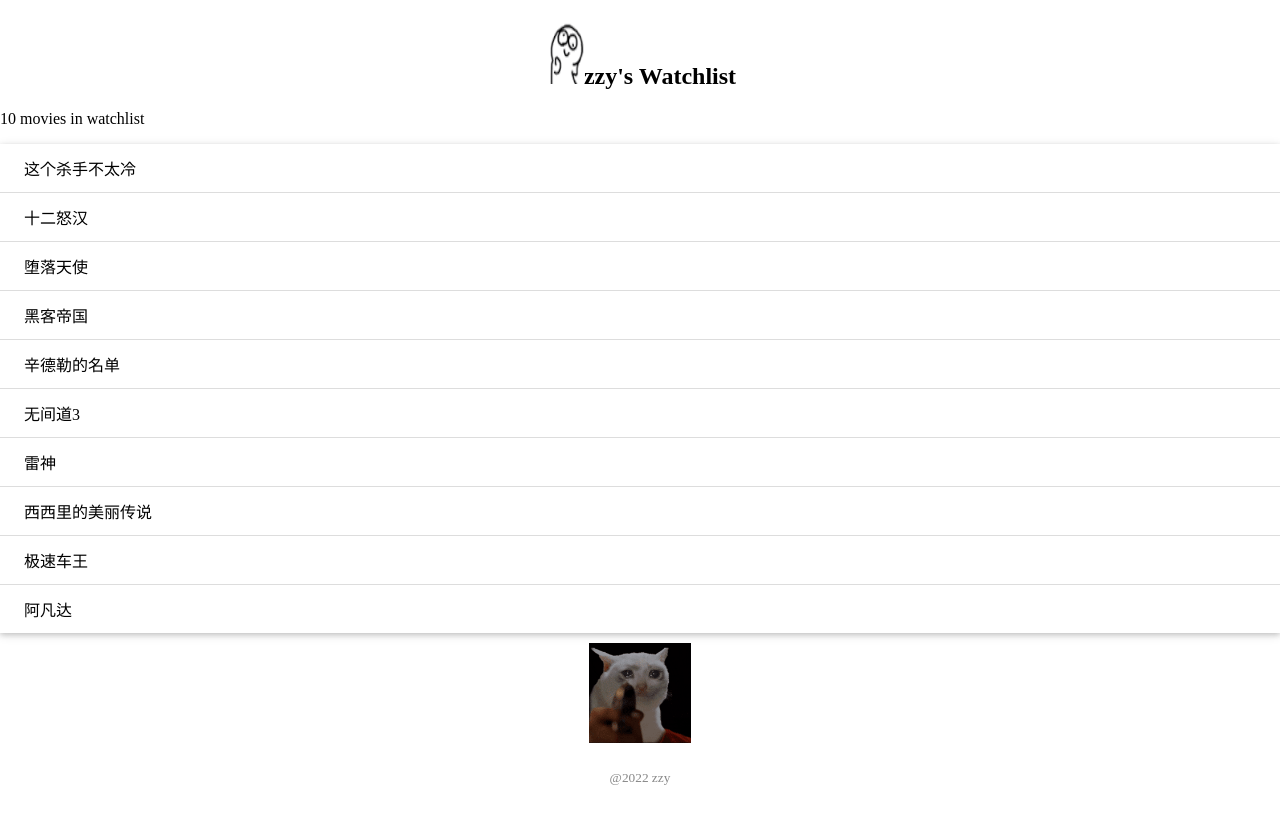
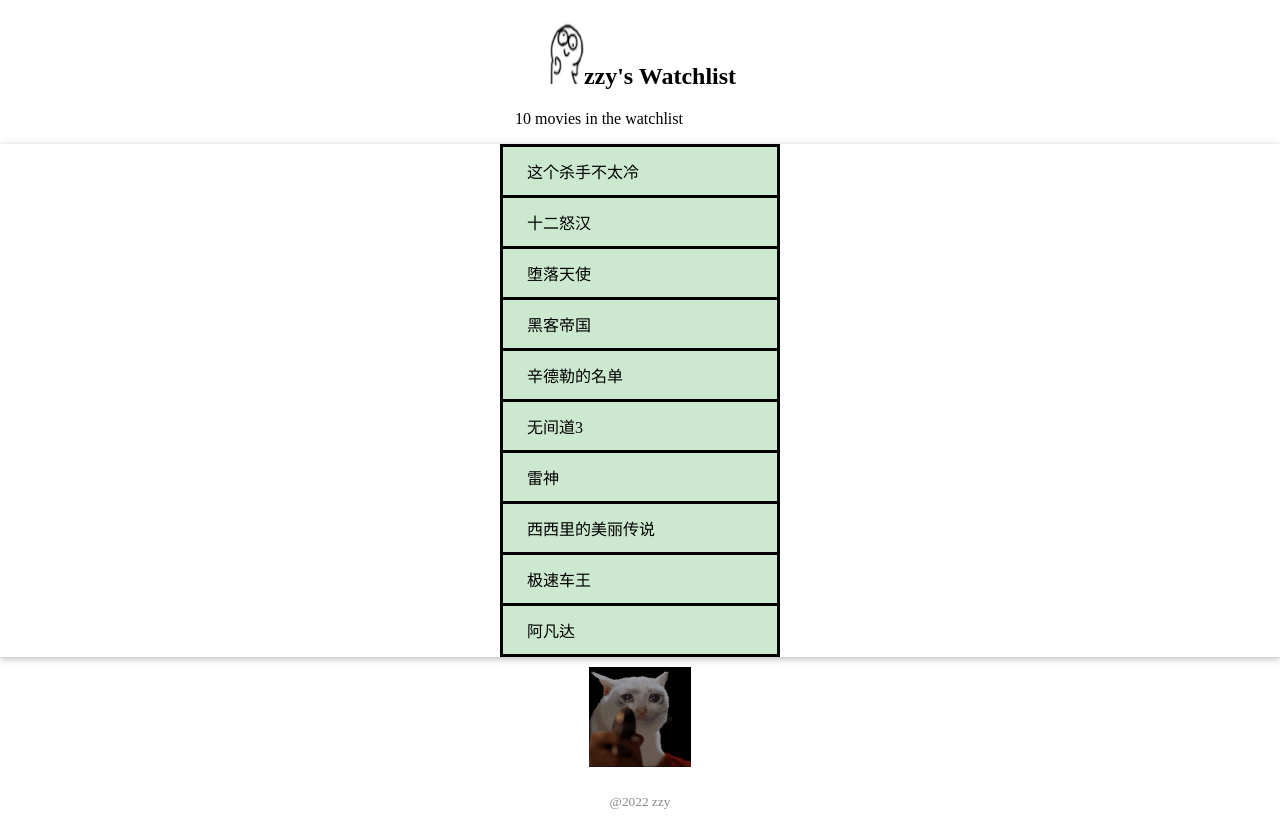
Before and after one commit to zhuangzhiyong123/listweb, a Flask app: page / in a window 1280 px wide. Before the commit the page ends 785 px from the top, so only its background shows below. Run offline with Flask 2, Linux system fonts and the light colour scheme.

```diff
--- a/app.py
+++ b/app.py
@@ -1,6 +1,30 @@
 from flask import Flask, render_template
+from flask_sqlalchemy import SQLAlchemy  # 导入扩展类
+
+# 设置数据库 URI
+import os
+import sys
+WIN = sys.platform.startswith('win')
+if WIN:  # 如果是 Windows 系统，使用三个斜线
+    prefix = 'sqlite:///'
+else:  # 否则使用四个斜线
+    prefix = 'sqlite:////'
+app = Flask(__name__)
+app.config['SQLALCHEMY_DATABASE_URI'] = prefix + os.path.join(app.root_path, 'data.db')
+app.config['SQLALCHEMY_TRACK_MODIFICATIONS'] = False  # 关闭对模型修改的监控
 
 app = Flask(__name__)
+db = SQLAlchemy(app)  # 初始化扩展，传入程序实例app
+
+
+class User(db.Model):  # 表名将会是 user（自动生成，小写处理）
+    id = db.Column(db.Integer, primary_key=True)  # 主键
+    name = db.Column(db.String(20))  # 名字
+
+
+class Movie(db.Model):  # 表名将会是 movie
+    id = db.Column(db.Integer, primary_key=True)  # 主键
+    title = db.Column(db.String(60))  # 电影标题
 
 
 @app.route('/')
--- a/static/style.css
+++ b/static/style.css
@@ -8,6 +8,10 @@ body{
 /* 标题居中 */
 h2{text-align:center;}
 
+.movies-len{
+margin-left: 515px;
+margin-right: 515px;
+}
 /* 页脚 */
 footer{
     color: #888;
@@ -30,17 +34,21 @@ footer{
     }
 
 .movie-list li {
+margin-left: 500px;
+margin-right: 500px;
 padding: 12px 24px;
-border-bottom: 1px solid #ddd;
+border-style:solid;
+border-bottom:none;
+background-color: #cce8cf;
     }
 
-.movie-list li:last-child {
-border-bottom:none;
-}
+
 .movie-list li:hover {
 background-color: #f8f9fa;
 }
-
+.movie-list li:last-child {
+border-bottom:solid;
+}
 
 /* 页尾图像 */
 .foot_image {
--- a/templates/index.html
+++ b/templates/index.html
@@ -9,7 +9,7 @@
 <body>
     <h2><img alt='image1' class='image1' src="{{ url_for('static', filename='images/微信图片_20220706112808.gif') }}"
              width="64" height="64"/>{{ name }}'s Watchlist</h2>
-    <p>{{ movies|length }} movies in watchlist</p> {# 使用lenth过滤器获取movies的长度 #}
+    <p class="movies-len">{{ movies|length }} movies in the watchlist</p> {# 使用lenth过滤器获取movies的长度 #}
     <ul class="movie-list">
         {% for movie in movies %} {# 迭代movies变量 #}
         <li>{{ movie.title }}</li>
```
